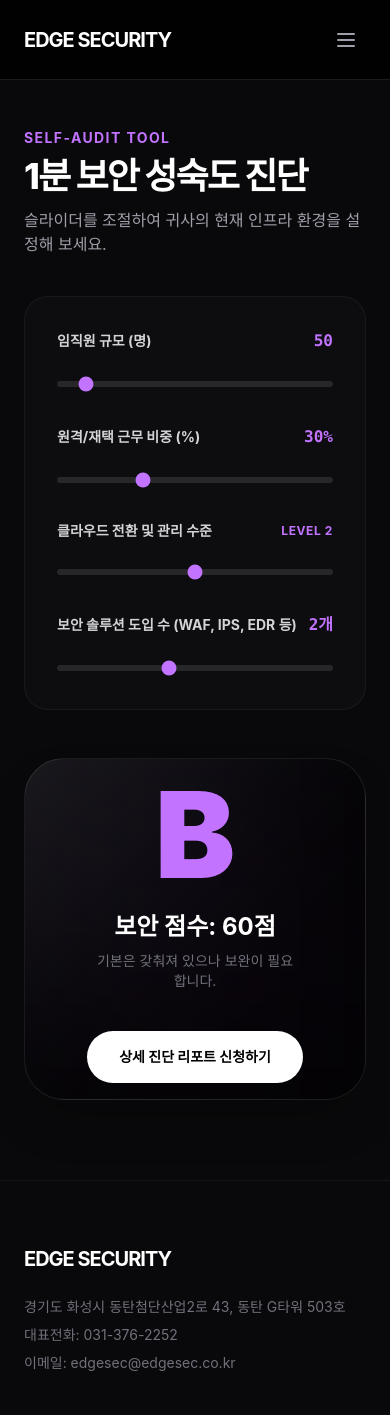
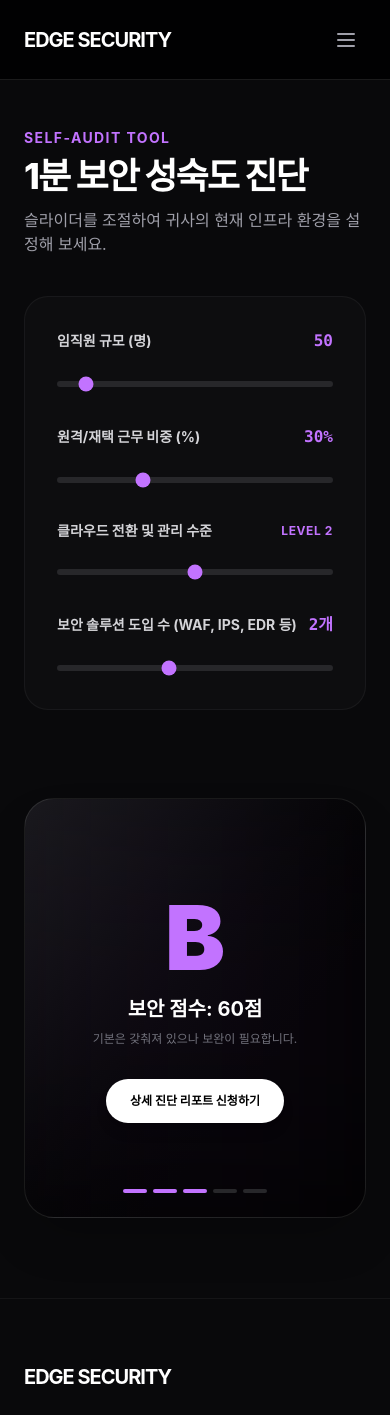
Before and after one commit to woojun613/edge-security-project, a Next.js app: page /self-audit in a window 390 px wide. Shown: the top 1415 px of the page. Built offline with nearby package versions, Linux system fonts and the light colour scheme; no server answers.

Commit message:
상세진단 페이지 모바일 최적화

```diff
--- a/src/app/self-audit/page.tsx
+++ b/src/app/self-audit/page.tsx
@@ -115,8 +115,9 @@ export default function SelfAuditPage() {
         </div>
 
         {/* 우측: 실시간 결과 리포트 시각화 */}
-        <div className="flex justify-center">
-          <div className="relative w-full max-w-md aspect-square bg-gradient-to-br from-zinc-900 to-black border border-white/10 rounded-[40px] shadow-2xl flex flex-col items-center justify-center p-12 text-center overflow-hidden">
+        <div className="flex justify-center mt-10 lg:mt-0">
+          {/* 💡 수정 1: 모바일에서는 최소 높이(min-h)를 보장하고, PC(lg)에서만 1:1 비율(aspect-square) 적용 */}
+          <div className="relative w-full max-w-md min-h-[420px] lg:aspect-square bg-gradient-to-br from-zinc-900 to-black border border-white/10 rounded-[30px] lg:rounded-[40px] shadow-2xl flex flex-col items-center justify-center p-8 lg:p-12 text-center overflow-hidden">
 
             {/* 장식용 배경 광원 */}
             <div className="absolute top-0 left-0 w-full h-full bg-[#C273FF]/5 blur-[100px] pointer-events-none" />
@@ -125,28 +126,31 @@ export default function SelfAuditPage() {
               key={auditResult.grade}
               initial={{ scale: 0.8, opacity: 0 }}
               animate={{ scale: 1, opacity: 1 }}
-              className="relative z-10"
+              className="relative z-10 flex flex-col items-center"
             >
-              <div className={`text-[120px] font-black leading-none mb-4 ${auditResult.color}`}>
+              {/* 💡 수정 2: 모바일 폰트 사이즈 축소 (90px) 및 마진 최적화 */}
+              <div className={`text-[90px] lg:text-[120px] font-black leading-none mb-3 lg:mb-4 ${auditResult.color}`}>
                 {auditResult.grade}
               </div>
-              <div className="text-2xl font-bold mb-2">보안 점수: {auditResult.finalScore}점</div>
-              <p className="text-zinc-500 text-sm mb-10 max-w-[200px] mx-auto">
+              <div className="text-xl lg:text-2xl font-bold mb-2">보안 점수: {auditResult.finalScore}점</div>
+
+              {/* 💡 수정 3: 모바일 텍스트 크기 축소 및 버튼과의 간격(mb-8) 확실히 확보 */}
+              <p className="text-zinc-500 text-xs lg:text-sm mb-8 lg:mb-10 max-w-[220px] mx-auto">
                 {auditResult.message}
               </p>
 
               <Link
                 href="/contact"
-                className="inline-block px-8 py-4 bg-white text-black text-sm font-bold rounded-full hover:bg-[#C273FF] hover:text-white transition-all transform hover:scale-105 active:scale-95"
+                className="inline-block px-6 py-3.5 lg:px-8 lg:py-4 bg-white text-black text-xs lg:text-sm font-bold rounded-full hover:bg-[#C273FF] hover:text-white transition-all transform hover:scale-105 active:scale-95 whitespace-nowrap shadow-lg"
               >
                 상세 진단 리포트 신청하기
               </Link>
             </motion.div>
 
-            {/* 하단 장식선 */}
-            <div className="absolute bottom-10 left-1/2 -translate-x-1/2 flex gap-1">
+            {/* 하단 장식선 (모바일 크기 최적화) */}
+            <div className="absolute bottom-6 lg:bottom-10 left-1/2 -translate-x-1/2 flex gap-1.5">
               {[...Array(5)].map((_, i) => (
-                <div key={i} className={`w-8 h-1 rounded-full ${i < (auditResult.finalScore/20) ? 'bg-[#C273FF]' : 'bg-zinc-800'}`} />
+                <div key={i} className={`w-6 h-1 lg:w-8 lg:h-1 rounded-full ${i < (auditResult.finalScore/20) ? 'bg-[#C273FF]' : 'bg-zinc-800'}`} />
               ))}
             </div>
           </div>
```
Also changed, not shown: 1 other file (tests, documents, lock files or other folders).
